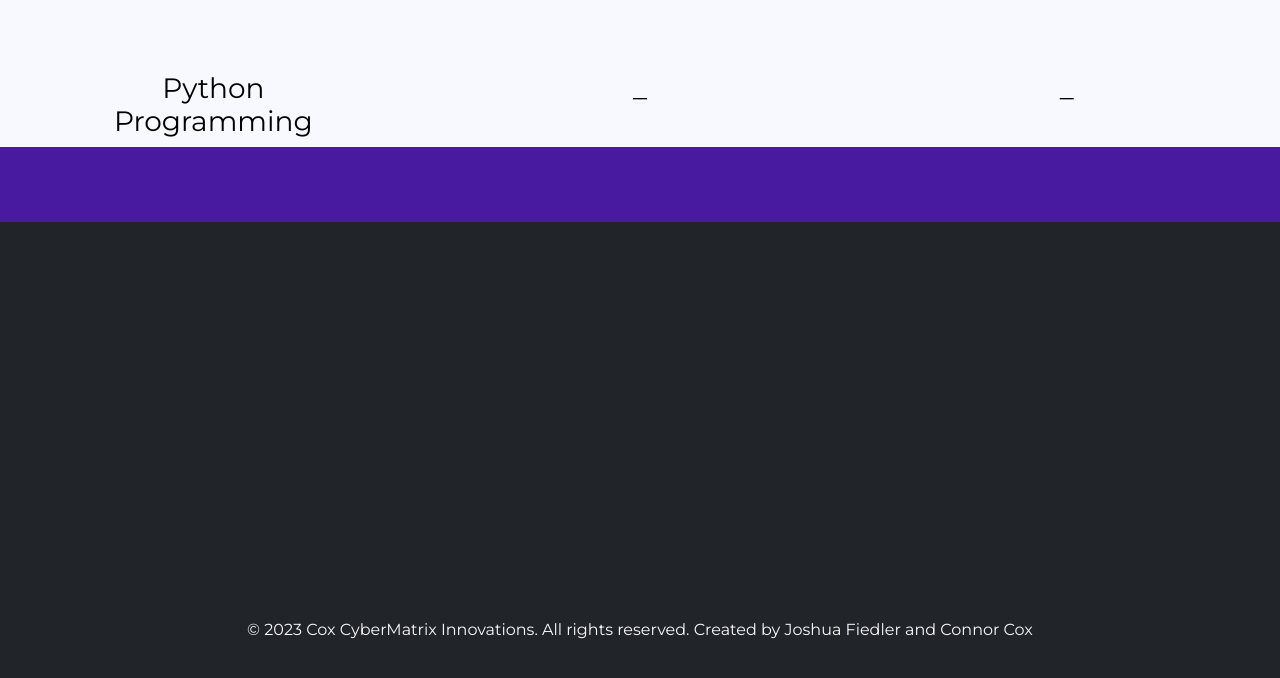
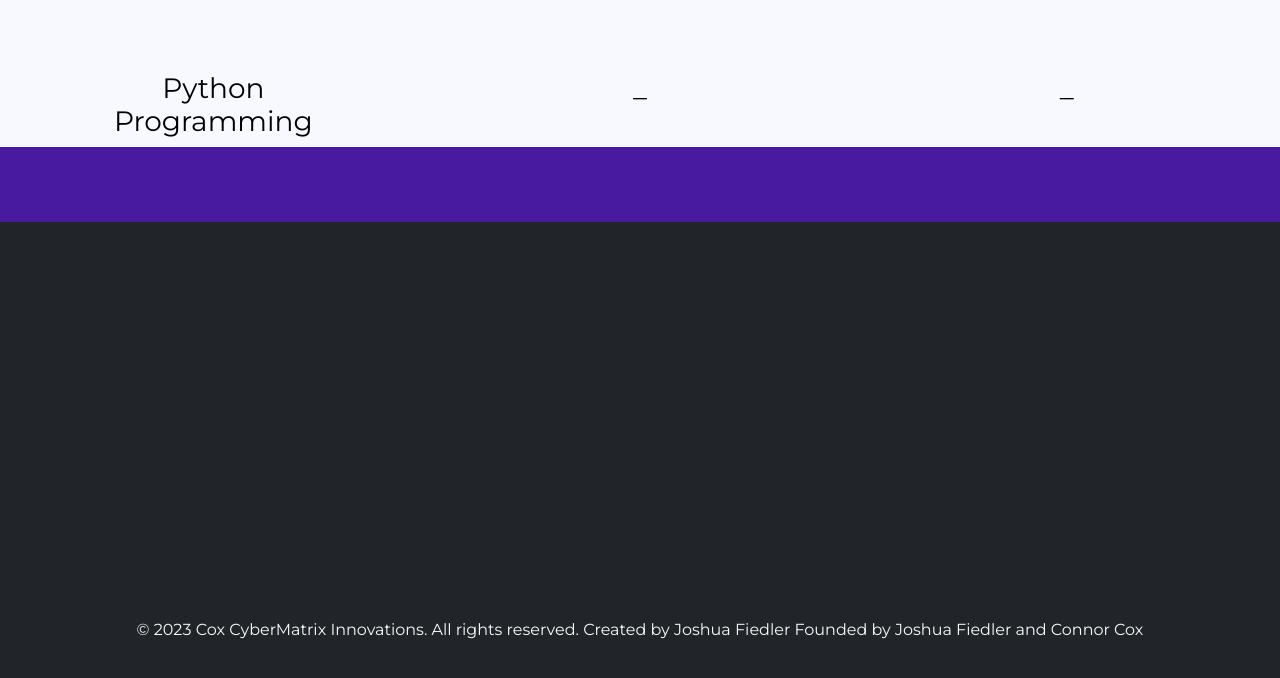
Before and after one commit to kurayami77/Cox-CyberMatrix-Innovation, a plain HTML site: page index.html in a window 1280 px wide. Shown: the part 1353-2031 px from the top of the page. Drawn offline with nearby package versions, Linux system fonts and the light colour scheme.

Commit message:
Update index.html

```diff
--- a/index.html
+++ b/index.html
@@ -181,7 +181,7 @@
 
 <footer class="bg-dark text-light text-center py-3">
   <div class="container">
-    <p>&copy; 2023 Cox CyberMatrix Innovations. All rights reserved. Created by Joshua Fiedler and Connor Cox</p>
+    <p>&copy; 2023 Cox CyberMatrix Innovations. All rights reserved. Created by Joshua Fiedler Founded by Joshua Fiedler and Connor Cox</p>
   </div>
 </footer>
 
```
